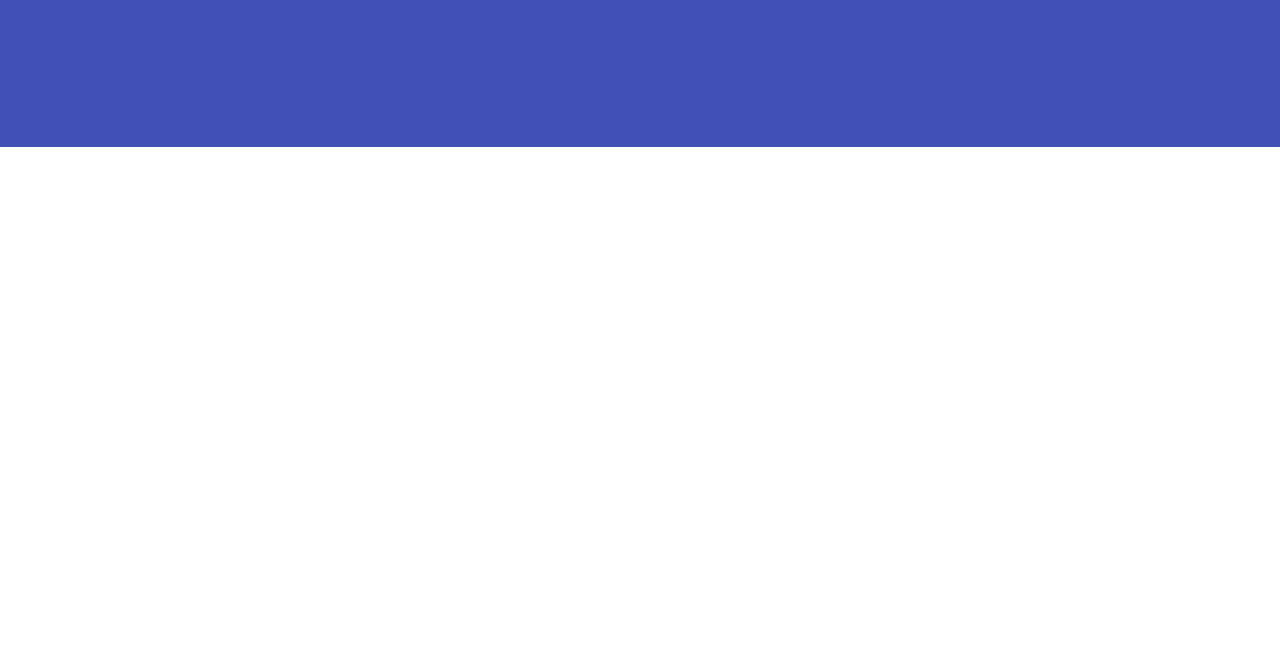
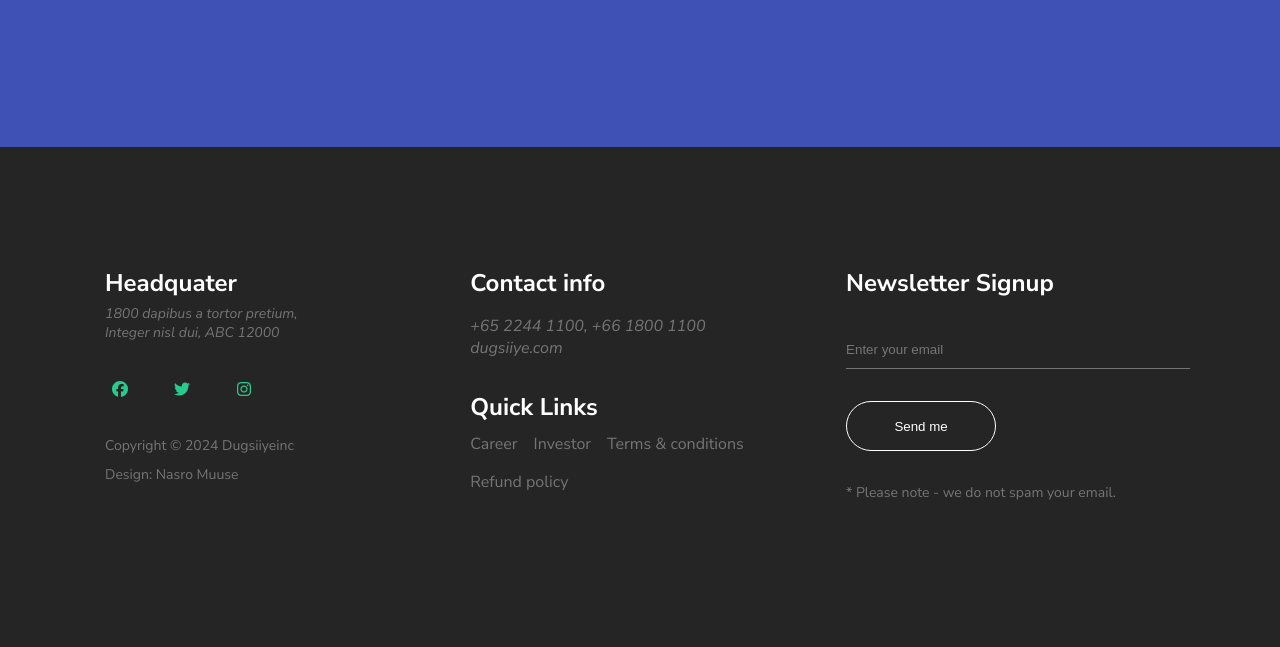
Before and after one commit to Nasrah-muse/Educational-website, a plain HTML site: page index.html in a window 1280 px wide. Shown: the part 4860-5507 px from the top of the page. Before the commit the page ends 5007 px from the top, so only its background shows below. Drawn offline with Linux system fonts and the light colour scheme.

Commit message:
Added footer section

```diff
--- a/index.html
+++ b/index.html
@@ -377,6 +377,58 @@
         </div>
     </div>
    </section>
+   <!-- Footer Section -->
+    <footer id="footer">
+        <div class="container">
+            <div class="footer-info">
+                <div class="right-info">
+                    <div class="right-title">
+                        <h2>Headquater</h2>
+                        <address>
+                            <p>1800 dapibus a tortor pretium, <br> Integer nisl dui, ABC 12000</p>
+                        </address>
+                     </div>
+                     <div class="social-icons">
+                            <a href="#Home"><i class="fa-brands fa-facebook"></i></a>
+                           <a href="#Home"><i class="fa-brands fa-twitter"></i></a>
+                            <a href="#Home"><i class="fa-brands fa-instagram"></i></a>
+                     </div>
+                     <div class="copyright-text">
+                        <p>Copyright &copy; 2024 Dugsiiyeinc</p>
+                        <p>Design: Nasro Muuse</p>
+                     </div>
+                </div>
+                <div class="middle-info">
+                    <div class="middle-title">
+                        <h2>Contact info</h2>
+                        <address>
+                            <p>+65 2244 1100, +66 1800 1100</p>
+                            <p><a href="https://dugsiiye.com">dugsiiye.com</a></p>
+                         </address>
+                    </div>
+                    <div class="footer-menu">
+                        <h2>Quick Links</h2>
+                        <ul>
+                            <li><a href="#">Career</a></li>
+                            <li><a href="#">Investor</a></li>
+                            <li><a href="#">Terms & conditions</a></li>
+                            <li><a href="#">Refund policy</a></li>
+                        </ul>
+                    </div>
+                </div>
+                <div class="left-info">
+                    <div class="left-title">
+                        <h2>Newsletter Signup</h2>
+                    </div>
+                    <form >
+                        <input type="email" name="email" placeholder="Enter your email">
+                        <button type="submit">Send me</button>
+                        <span>* Please note - we do not spam your email.</span>
+                    </form>
+                </div>
+            </div>
+        </div>
+    </footer>
 
       <!-- Javascript -->
     <script>
--- a/styles.css
+++ b/styles.css
@@ -610,6 +610,168 @@ header{
   height: 462px;
   background: url('https://templatemo.com/templates/templatemo_516_known/images/contact-image.jpg') no-repeat center/cover;
 }
+ /* Footer */
+ #footer{
+  width: 100%;
+  height: 500px;
+  background-color: #252525;
+  display: flex;
+  padding: 120px 0;
+ }
+ .container .footer-info{
+  width: 100%;
+  height: auto;
+  display: flex;
+  gap: 2rem;
+
+
+ }
+ .footer-info .right-info{
+  width: 400px;
+  height: 230px;
+  display: flex;
+  flex-direction: column;
+  gap: 2rem;
+  padding:  0 15px;
+   }
+ .right-info .right-title{
+  width: 100%;
+  display: flex;
+  flex-direction: column;
+  gap:5px;
+
+}
+ .right-info .right-title h2{
+  font-weight: 700;
+  color: #fff;
+  }
+ .right-info .right-title p{
+  font-size: 14px;
+  color: #757575;
+ }
+ .right-info .social-icons  {
+  width: 100%;
+  display: flex;
+  gap: 2rem;
+    }
+  .right-info .social-icons a{
+    text-decoration: none;
+    color: #29ca8e;
+
+   }
+   .right-info .social-icons i{
+    width: 30px;
+    height: 30px;
+    display: flex;
+    align-items: center;
+    justify-content: center;
+   }
+   .right-info .social-icons i:hover{
+
+    color: #fff;
+    background-color: #29ca8e;
+     border-radius: 50%;
+   }
+   .right-info .copyright-text {
+    display: flex;
+    flex-direction: column;
+    gap: 10px;
+   }
+   .right-info .copyright-text p{
+    font-size: 14px;
+  color: #757575;
+   }
+   .middle-info{
+    width: 400px;
+    height: 230px;
+     display: flex;
+    flex-direction: column;
+    gap: 2rem;
+    }
+    .middle-info .middle-title{
+      display: flex;
+      flex-direction: column;
+      gap: 1rem;
+    }
+    .middle-info .middle-title h2{
+      color: #fff;
+    }
+    .middle-info .middle-title p{
+      color: #757575;
+    }
+    .middle-title a{
+      text-decoration: none;
+      color: #757575;
+    }
+    .middle-title a:hover{
+      color: #29ca8e;
+    }
+    .footer-menu{
+      display: flex;
+      flex-direction: column;
+      gap: 10px;
+    }
+    .footer-menu h2{
+      color: #fff;
+     }
+    .footer-menu ul {
+      width: 100%;
+      display: flex;
+      flex-wrap: wrap;
+      list-style: none;
+      gap: 1rem;
+
+    }
+    .footer-menu a{
+      text-decoration: none;
+      color: #757575;
+     }
+     .left-info{
+      width: 400px;
+      height: 230px;
+      display: flex;
+      flex-direction: column;
+      gap: 2rem;
+     }
+     .left-info .left-title h2 {
+      color: #fff;
+
+     }
+     .left-info form{
+      display: flex;
+      flex-direction: column;
+      gap: 2rem;
+     }
+     .left-info form input{
+      width: 100%;
+      height: 38px;
+       outline: none;
+       border: none;
+       border-bottom: 1px solid #757575;
+      background: none;
+     }
+     .left-info form button{
+      width: 150px;
+      height: 50px;
+      background-color: transparent;
+      color: #fff;
+      border: 1px solid #fff;
+      border-radius: 50px;
+      padding: 6px 12px;
+     }
+     .left-info form button:hover{
+      border: none;
+      background-color: #29ca8e;
+      color: #fff;
+
+     }
+     .left-info form span{
+      color: #757575;
+      font-size: 14px;
+     }
+
+
+
 
   /* RESPONSIVE */
 
@@ -779,5 +941,33 @@ width: 100%;
   width:100%;
     }
 
+    /* Footer */
+    #footer{
+      width: 100%;
+      height: 100%;
+
+     }
+     .container .footer-info{
+      width: 100%;
+      flex-wrap: wrap;
+
+
+     }
+     .footer-info .right-info{
+      width: 100%;
+      height: 100%;
+
+       }
+       .middle-info{
+        width: 100%;
+        height: 100%;
+
+        }
+        .left-info{
+          width: 100%;
+          height: 100%;
+
+         }
+
 
  }
```
